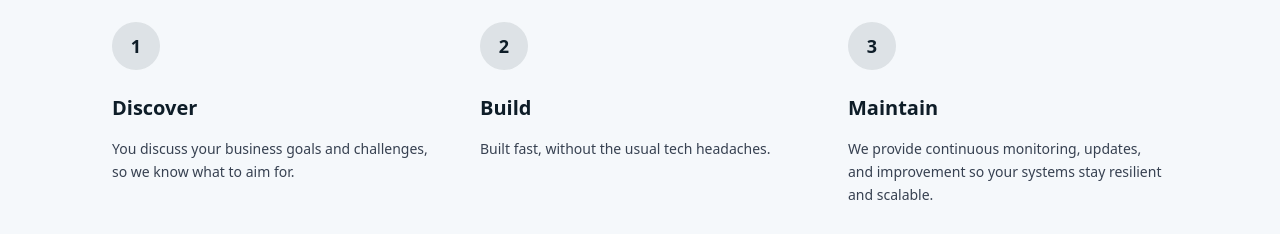
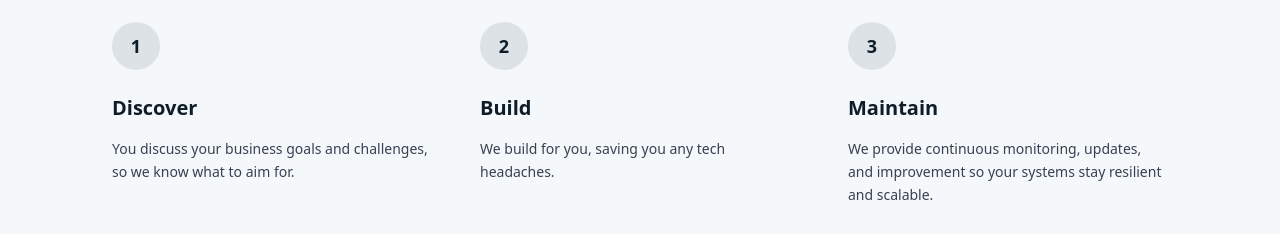
Before and after one commit to print3git/TheHalesiaGroup, a website: page index.html in a window 1280 px wide. Shown: the part 3840-4074 px from the top of the page. Drawn offline with nearby package versions, Linux system fonts and the light colour scheme.

Commit message:
Update index.html

```diff
--- a/index.html
+++ b/index.html
@@ -378,7 +378,7 @@
             <div class="space-y-3">
               <h3 class="mb-4 text-xl font-semibold text-[#0e1d28]">Build</h3>
               <p class="mb-4 text-sm leading-relaxed text-gray-700">
-                Built fast, without the usual tech headaches.
+                We build for you, saving you any tech headaches.
               </p>
             </div>
           </li>
```
